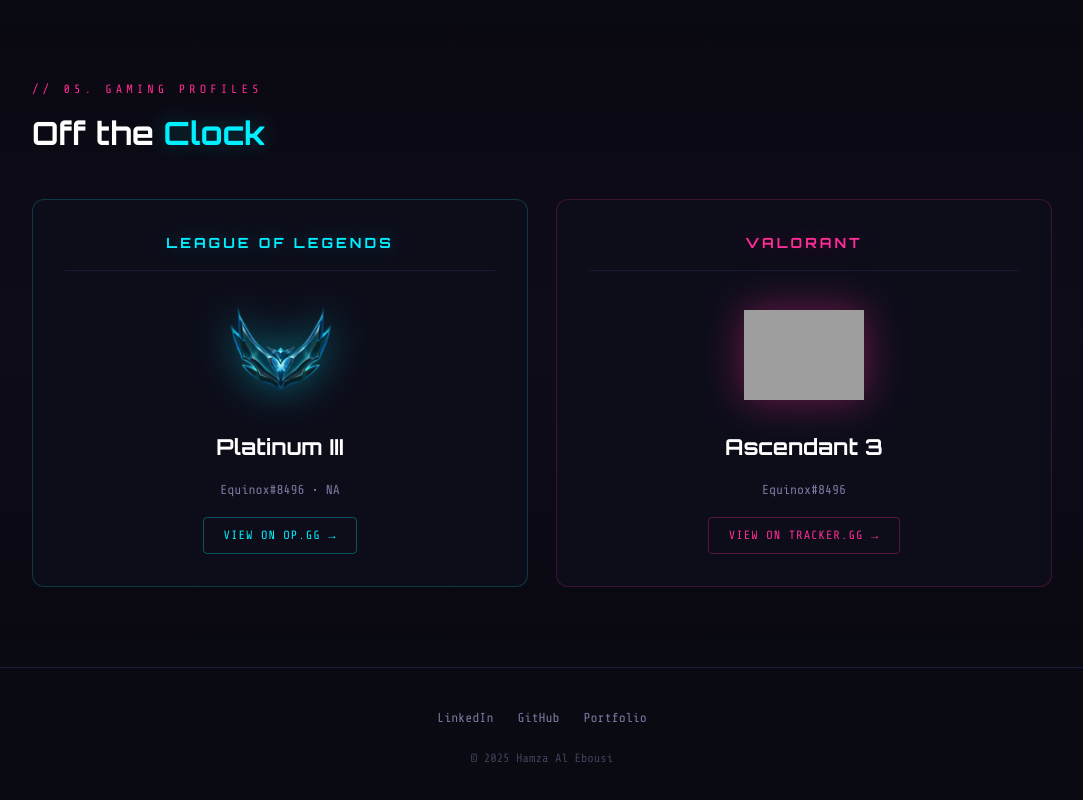
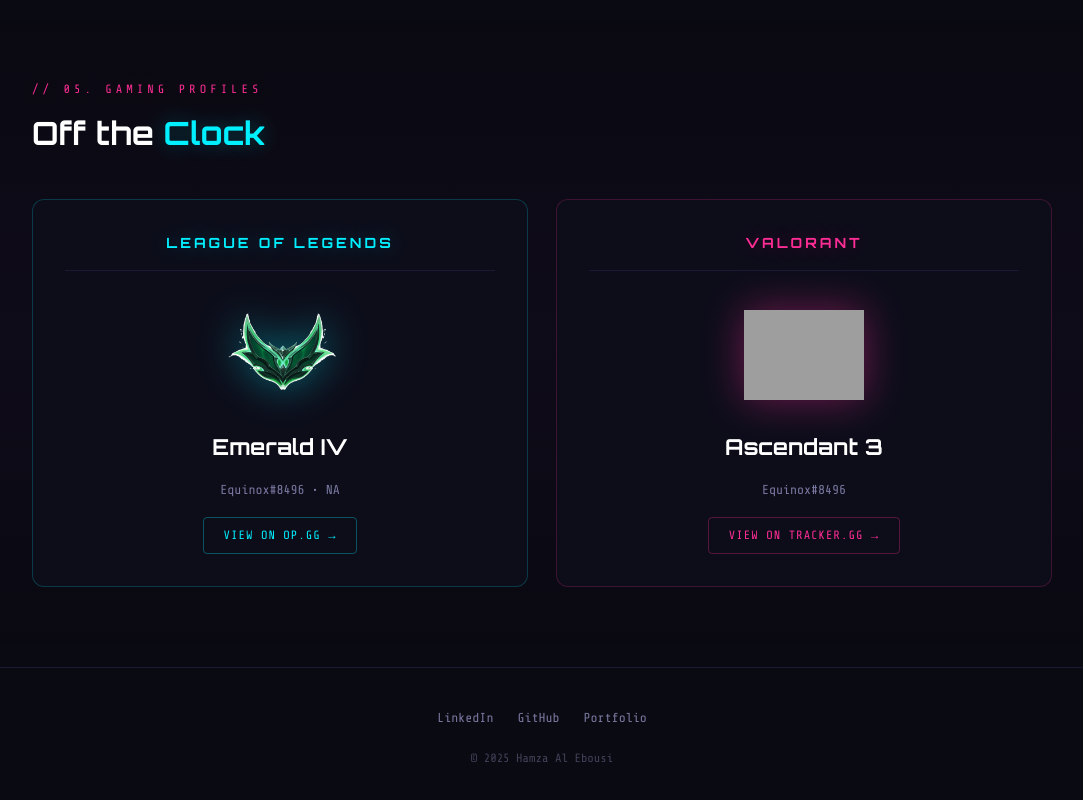
Before and after one commit to Equinox2005/resume-website, a plain HTML site: page index.html in a window 1280 px wide. Shown: the part 3722-4522 px from the top of the page, without its empty margins (98-1181 px from the left). Drawn offline with nearby package versions, Linux system fonts and the light colour scheme; grey boxes are pictures that could not be loaded.

Commit message:
Update League of Legends rank from Platinum to Emerald

```diff
--- a/index.html
+++ b/index.html
@@ -925,9 +925,9 @@
         <div class="game-logo">League of Legends</div>
         <div class="rank-display">
           <div class="rank-emblem">
-            <img src="plat.png" alt="Rank Emblem"/>
+            <img src="emerald.png" alt="Rank Emblem"/>
           </div>
-          <div class="rank-tier" id="lol-rank">Platinum III</div>
+          <div class="rank-tier" id="lol-rank">Emerald IV</div>
           <div class="rank-lp" id="lol-lp"></div>
         </div>
         <div class="game-ign">Equinox#8496 • NA</div>
```
